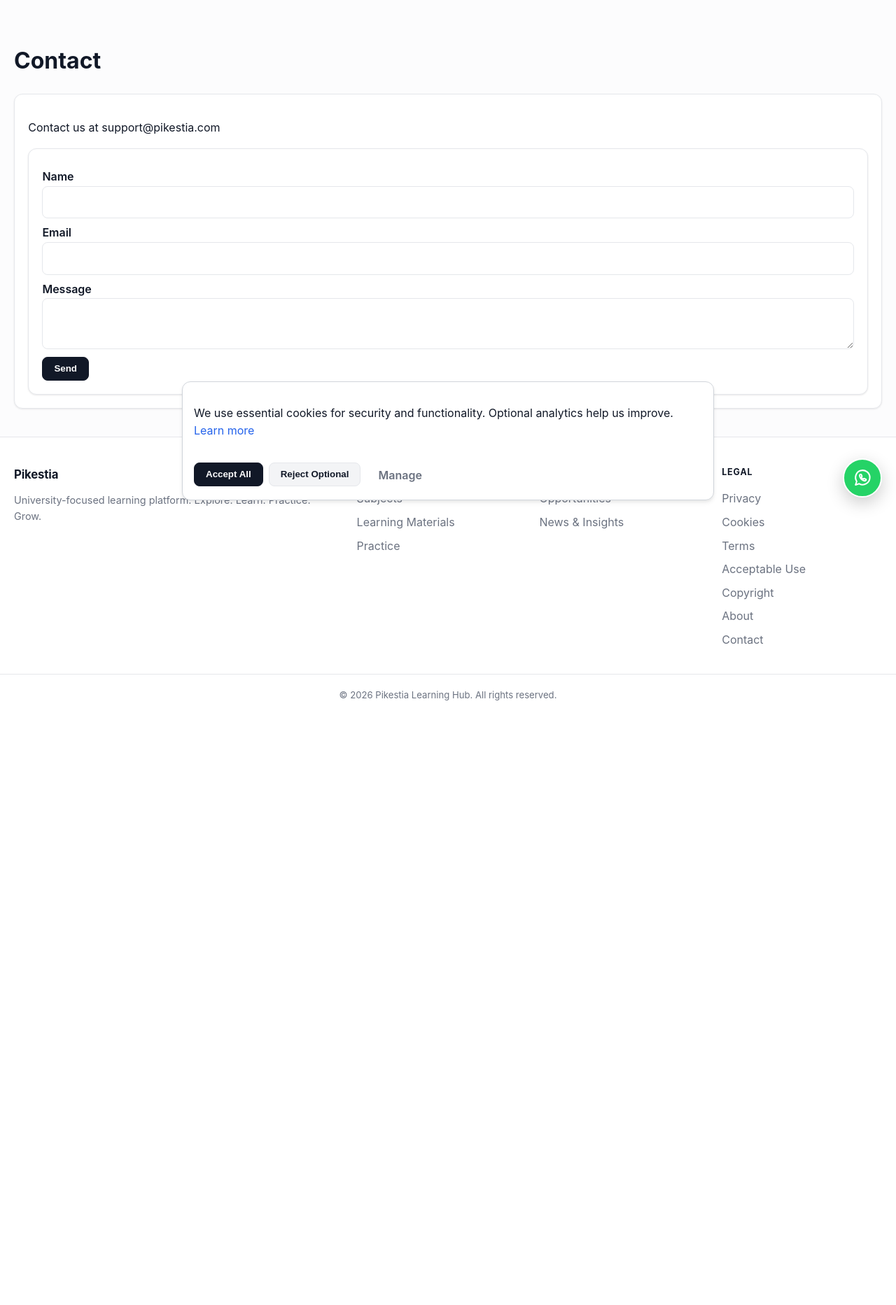
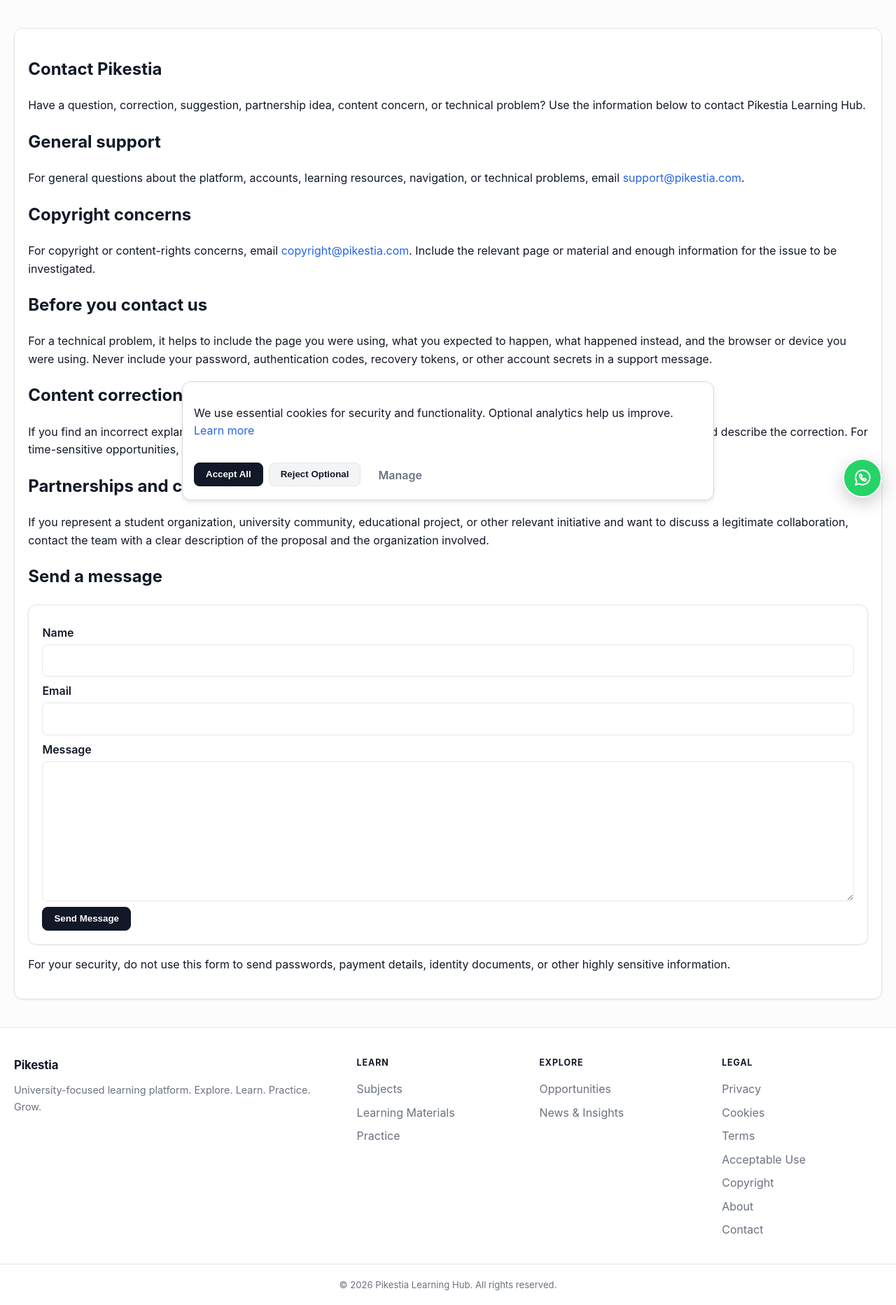
Before and after one commit to ssegirinyapius07-lab/pikestia-learning-hub, a Django app: template templates/core/contact.html in a window 1280 px wide. Shown: the part 69-1934 px from the top of the page at 70% size. Before the commit the page ends 1070 px from the top, so only its background shows below. Run offline with Django 4.2, Linux system fonts and the light colour scheme; the template is opened without the code that fills it, so the values that code supplies are empty; parts of the project's set-up code (start-up, migrations or seed data) failed here and were passed over.

Commit message:
content: expand contact page

```diff
--- a/templates/core/contact.html
+++ b/templates/core/contact.html
@@ -1,9 +1,43 @@
-{% extends "base.html" %}{% block content %}<div class="container section">
-    <h1>Contact</h1>
-    <div class="card">
-        <p>Contact us at support@pikestia.com</p>
-        <form class='card'><label>Name<input type='text' required></label><label>Email<input type='email'
-                    required></label><label>Message<textarea required></textarea></label><button class='btn btn-primary'
-                type='submit'>Send</button></form>
-    </div>
-</div>{% endblock %}
+{% extends "base.html" %}
+
+{% block content %}
+<div class="container section">
+  <article class="card contact-page">
+    <h1>Contact Pikestia</h1>
+
+    <p>Have a question, correction, suggestion, partnership idea, content concern, or technical problem? Use the information below to contact Pikestia Learning Hub.</p>
+
+    <h2>General support</h2>
+    <p>For general questions about the platform, accounts, learning resources, navigation, or technical problems, email <a href="mailto:support@pikestia.com">support@pikestia.com</a>.</p>
+
+    <h2>Copyright concerns</h2>
+    <p>For copyright or content-rights concerns, email <a href="mailto:copyright@pikestia.com">copyright@pikestia.com</a>. Include the relevant page or material and enough information for the issue to be investigated.</p>
+
+    <h2>Before you contact us</h2>
+    <p>For a technical problem, it helps to include the page you were using, what you expected to happen, what happened instead, and the browser or device you were using. Never include your password, authentication codes, recovery tokens, or other account secrets in a support message.</p>
+
+    <h2>Content corrections</h2>
+    <p>If you find an incorrect explanation, broken link, outdated opportunity, spelling error, or other content problem, tell us the page and describe the correction. For time-sensitive opportunities, also provide the original source where possible.</p>
+
+    <h2>Partnerships and contributions</h2>
+    <p>If you represent a student organization, university community, educational project, or other relevant initiative and want to discuss a legitimate collaboration, contact the team with a clear description of the proposal and the organization involved.</p>
+
+    <h2>Send a message</h2>
+    <form class="card" method="post">
+      {% csrf_token %}
+      <label for="contact-name">Name</label>
+      <input id="contact-name" type="text" name="name" autocomplete="name" required>
+
+      <label for="contact-email">Email</label>
+      <input id="contact-email" type="email" name="email" autocomplete="email" required>
+
+      <label for="contact-message">Message</label>
+      <textarea id="contact-message" name="message" rows="7" required></textarea>
+
+      <button class="btn btn-primary" type="submit">Send Message</button>
+    </form>
+
+    <p class="muted">For your security, do not use this form to send passwords, payment details, identity documents, or other highly sensitive information.</p>
+  </article>
+</div>
+{% endblock %}
```
